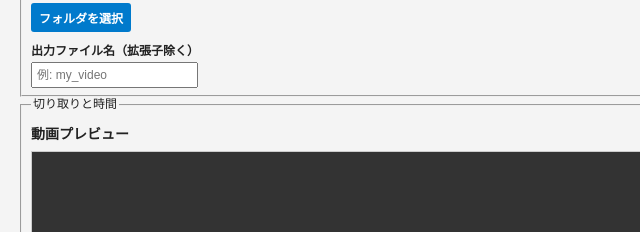
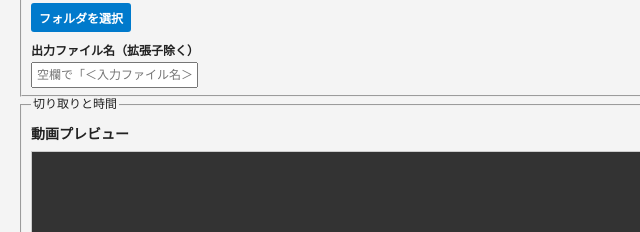
Before and after one commit to HayatoTashiro/ffmpeg-gui-electron, an Electron app: page index.html in a window 900 px wide. Shown: the part 159-391 px from the top of the page, 0-640 px from the left. Drawn offline with Linux system fonts and the light colour scheme; no server answers.

Commit message:
output-filenameのplaceholderを修正

```diff
--- a/index.html
+++ b/index.html
@@ -18,7 +18,11 @@
       <button id="select-output-button">フォルダを選択</button>
       <div id="output-path"></div>
       <label for="output-filename">出力ファイル名（拡張子除く）</label>
-      <input type="text" id="output-filename" placeholder="例: my_video" />
+      <input
+        type="text"
+        id="output-filename"
+        placeholder="空欄で「＜入力ファイル名＞‗converted」"
+      />
     </fieldset>
 
     <fieldset>
```
